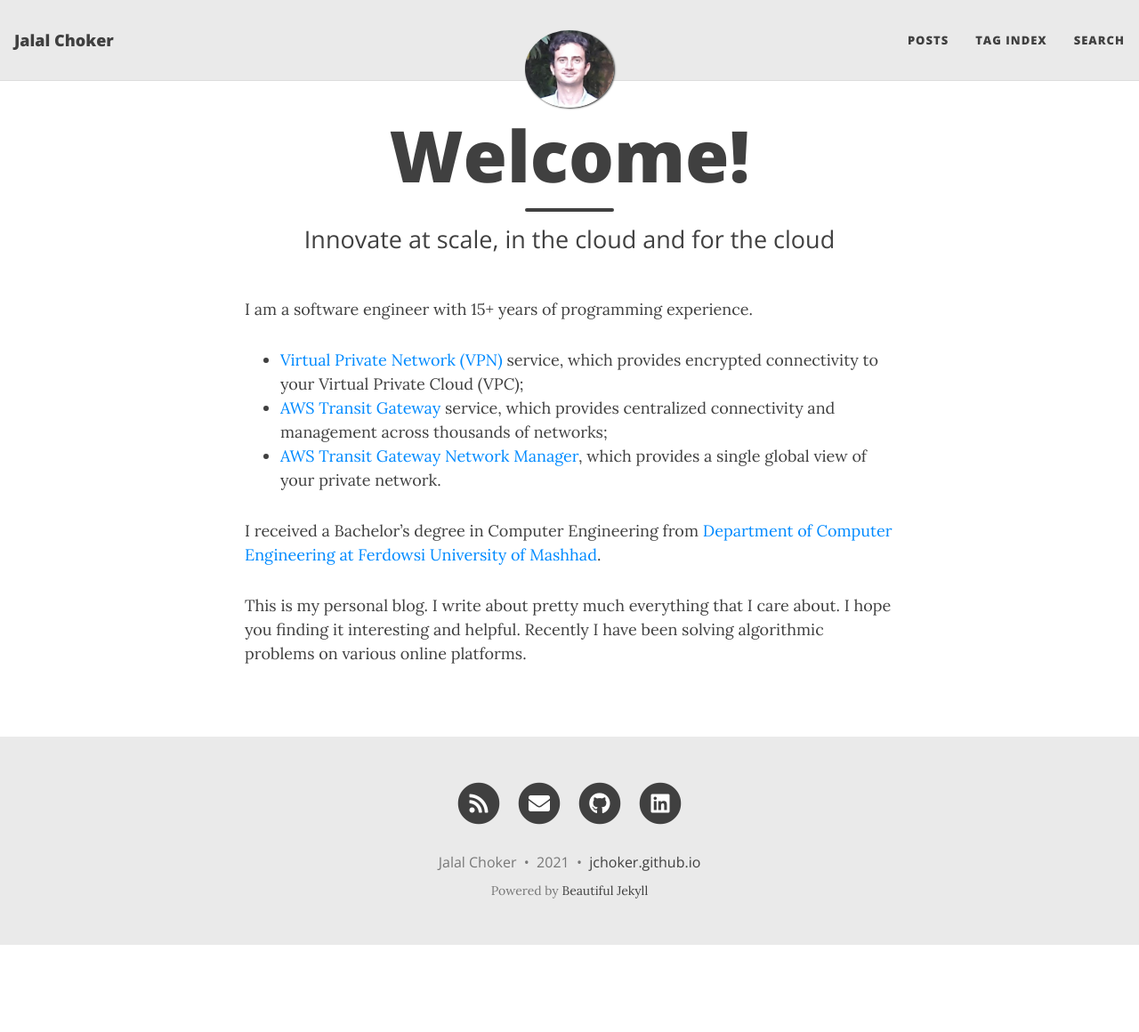
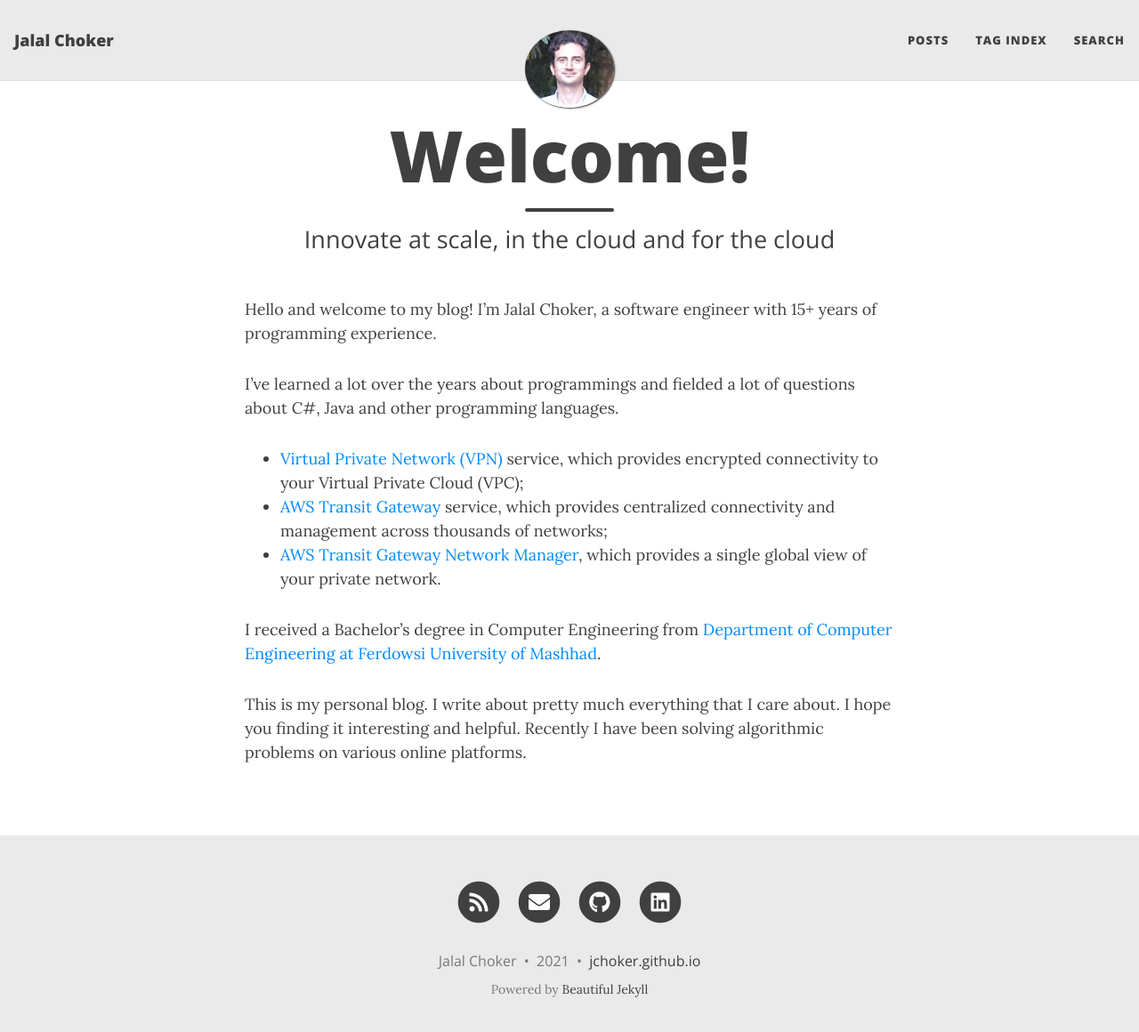
Before and after one commit to jchoker/jchoker.github.io, a Jekyll site: the page built from index.md, in a window 1280 px wide and 1173 px high. Shown: the top 1160 px of the window at 89% size. Built offline with Jekyll 4.4.1, drawn with Linux system fonts in a browser that asks for light colours; nearby versions of some CDN libraries.

Commit message:
Update index.md

```diff
--- a/index.md
+++ b/index.md
@@ -5,7 +5,9 @@ subtitle: Innovate at scale, in the cloud and for the cloud
 use-site-title: true
 ---
 
-I am a software engineer with 15+ years of programming experience.
+Hello and welcome to my blog! I’m Jalal Choker, a software engineer with 15+ years of programming experience.
+
+I’ve learned a lot over the years about programmings and fielded a lot of questions about C#, Java and other programming languages.
 * [Virtual Private Network (VPN)](http://docs.aws.amazon.com/AmazonVPC/latest/UserGuide/vpn-connections.html) service, which provides encrypted connectivity to your Virtual Private Cloud (VPC);
 * [AWS Transit Gateway](https://aws.amazon.com/transit-gateway/) service, which provides centralized connectivity and management across thousands of networks;
 * [AWS Transit Gateway Network Manager](https://aws.amazon.com/transit-gateway/network-manager/), which provides a single global view of your private network.
```
